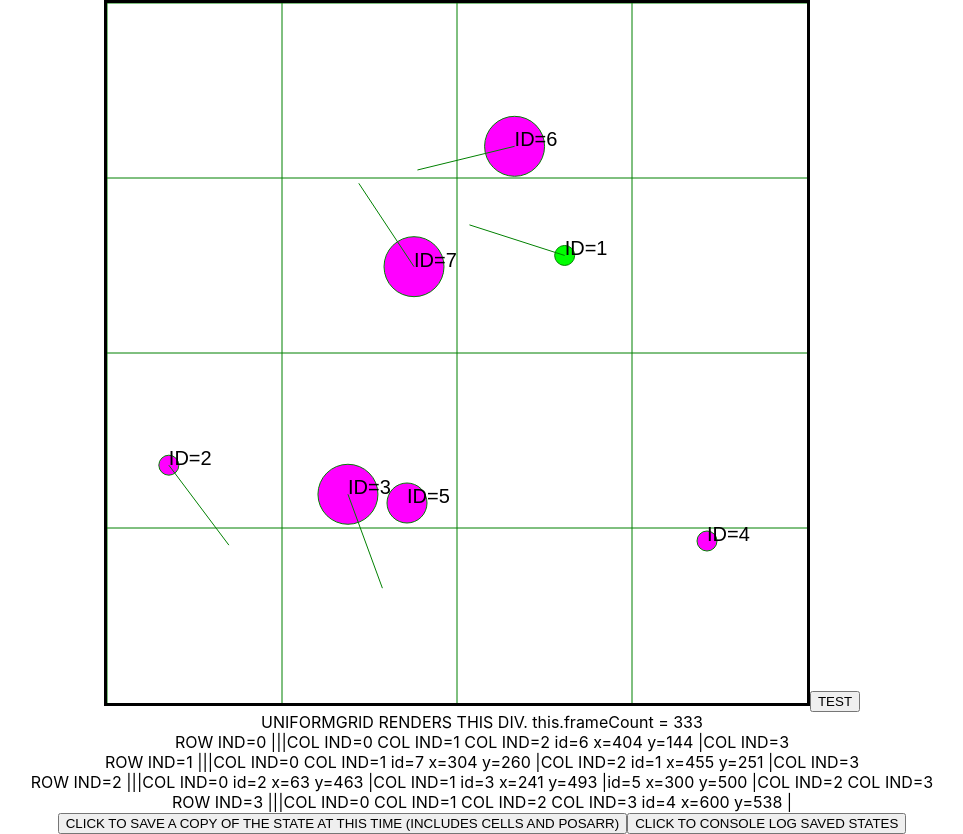
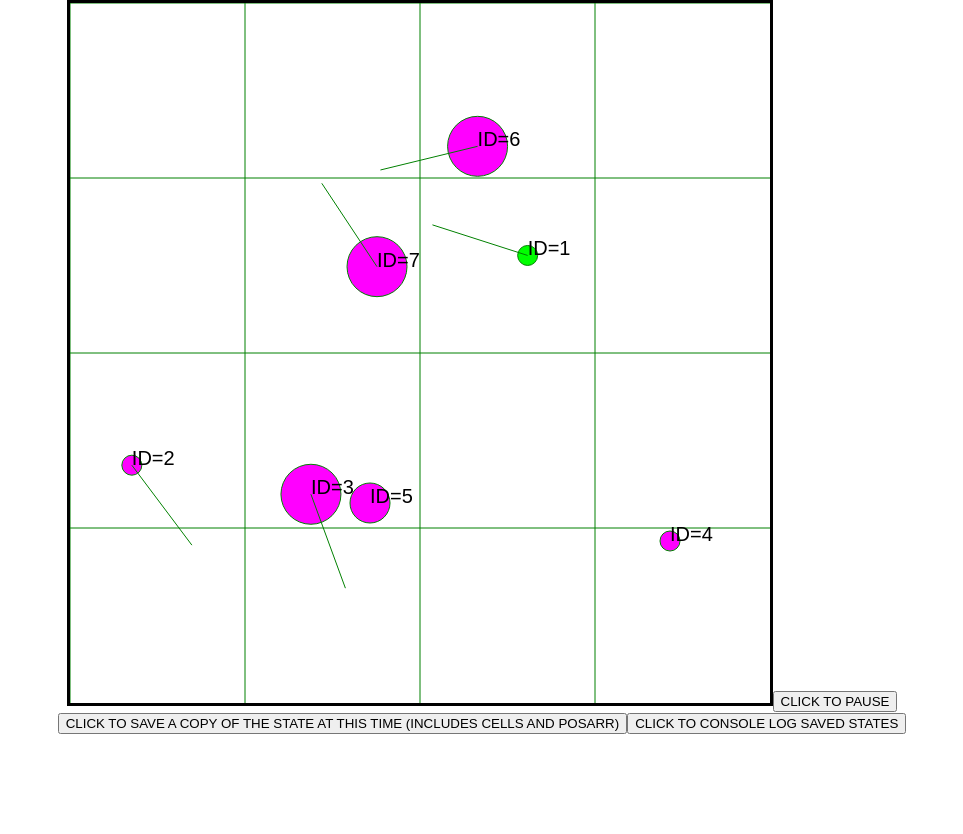
Before and after one commit to unary-code/particle-simulator-demo-1, a React (Create React App) app: page / in a window 1280 px wide. Shown: the whole page, without its empty margins (158-1121 px from the left). After the commit the page ends 800 px from the top, so only its background shows below. Built offline with nearby package versions, Linux system fonts and the light colour scheme.

Commit message:
Refactored some code. 1/4/21

```diff
--- a/src/App.js
+++ b/src/App.js
@@ -1,5 +1,6 @@
 import './App.css';
 import Canvas from './Canvas.js'
+import CanvasNew from './CanvasNew.js'
 import React, {useState, useRef} from 'react'
 import UniformGrid from './UniformGrid.js'
 import DisplayGrid from './DisplayGrid.js'
@@ -252,7 +253,12 @@ export const isCollisionWithWall = (pos1) => {
 
 function App() {
 
-  const uniformGridRef = React.createRef()
+  //const [isPaused, setIsPaused] = useState(false);
+
+  const canvasRef = useRef(null)
+  const uniformGridRef = useRef(null)
+
+  let isRunOut = false;
 
   const BALL_RADIUS = 40;
 
@@ -609,7 +615,24 @@ let posArr = [
     updateDraw();
   }
 
+
+
+  const updateRunOut = (isRunOutNew) => {
+    console.log("IN APP.JS, updateRunOut RUN");
+
+    console.log("uniformGridRef.current=", uniformGridRef.current);
+    console.log("canvasRef.current=", canvasRef.current);
+
+    //setIsPaused(isPausedNew);
+
+    //canvasRef.current.updateRunOut(isRunOutNew);
+
+    isRunOut = isRunOutNew;
+    console.log("IN APP.JS, isRunOut=", isRunOut);
+  }
+
   const setup = () => {
+
   generatePos(0);
   speedUp(20);
   console.log("after generatePos, posArr=", posArr);
@@ -643,9 +666,22 @@ let posArr = [
     */
   return (
     <div className="App">
-      <Canvas draw={draw} updateDraw={updateDraw} clickAction={updateFrame} width={CVS_WIDTH} height={CVS_HEIGHT} posArr={posArr} CVS_WIDTH={CVS_WIDTH} CVS_HEIGHT={CVS_HEIGHT} NUM_CELLS={NUM_CELLS}/>
+      {/*
+      <CanvasNew ref={canvasRef} clickMe={() => {console.log(canvasRef)}}
+      isRunOut={isRunOut}
+      draw={draw} updateDraw={updateDraw} clickAction={updateFrame} width={CVS_WIDTH} height={CVS_HEIGHT} posArr={posArr} CVS_WIDTH={CVS_WIDTH} CVS_HEIGHT={CVS_HEIGHT} NUM_CELLS={NUM_CELLS}
+      />
+      */}
 
-      <UniformGrid ref={uniformGridRef} posArr={posArr} CVS_WIDTH={CVS_WIDTH} CVS_HEIGHT={CVS_HEIGHT} NUM_CELLS={NUM_CELLS} />
+      <Canvas
+      ref={canvasRef}
+      //key={isRunOut}
+      isRunOut={isRunOut}
+      draw={draw} updateDraw={updateDraw} clickAction={updateFrame} width={CVS_WIDTH} height={CVS_HEIGHT} posArr={posArr} CVS_WIDTH={CVS_WIDTH} CVS_HEIGHT={CVS_HEIGHT} NUM_CELLS={NUM_CELLS}
+      //isPaused={isPaused}
+      />
+
+      <UniformGrid ref={uniformGridRef} posArr={posArr} CVS_WIDTH={CVS_WIDTH} CVS_HEIGHT={CVS_HEIGHT} NUM_CELLS={NUM_CELLS} updateRunOut={updateRunOut}/>
 
       {/*
       <DisplayGrid cells={ug.getCells()}/>
--- a/src/Canvas.js
+++ b/src/Canvas.js
@@ -6,18 +6,43 @@ const Canvas = (props) => {
 
     const {draw, updateDraw, clickAction, posArr, CVS_WIDTH, CVS_HEIGHT, NUM_CELLS, ...rest} = props;
 
+    // CLICKFLAG IS UNUSED (DELETE IT)
     const [clickFlag, setClickFlag] = useState(false);
 
-    let clickMode = false;
+    //let clickMode = false;
 
-    let key = 'shit'
-;
+    let key = 'test';
+
+    const [clickMode, setClickMode] = useState(false);
+
+    //const [isRunOut, setIsRunOut] = useState(false);
+
+    const [testRunOut, setTestRunOut] = useState(props.isRunOut);
+
+    const updatePause = (isPausedNew) => {
+      console.log("IN CANVAS props.isRunOut=", props.isRunOut);
+      if (props.isRunOut) {
+        return;
+      }
+      //setClickMode(!clickMode);
+      setClickMode(isPausedNew);
+      console.log("In CANVAS, updatePause RUN clickMode=", clickMode)
+    }
+
+    /*
+    const updateRunOut = (isRunOutNew) => {
+      setIsRunOut(isRunOutNew);
+      setClickMode(true);
+      console.log("In CANVAS, updatePause RUN isRunOutNew=", isRunOutNew)
+    }
+    */
+
     // const draw = props.draw;
     // const updateDraw = props.updateDraw;
 
     //console.log("draw=", draw);
     //console.log("updateDraw=", updateDraw);
-  const {canvasRef, clickFunction} = useCanvas({key, draw, updateDraw})
+  const {canvasRef, clickFunction} = useCanvas({key, draw, updateDraw, updatePause})
 
   //call resizeCanvas function everytime Canvas is updated
     //resizeCanvas function sets the CSS attributes width and height equal to the practical JS clientRect width and height
@@ -45,9 +70,33 @@ const Canvas = (props) => {
   // <button onClick={() => { const canv = canvasRef.current; console.log("canvasRef.current=", canv); clickAction(canv.getContext('2d')); }}>CLICK ME</button>
     // <button onClick={() => {console.log("clickMode before", clickMode); key = key+'d'; clickMode = !clickMode; console.log("clickMode after", clickMode);}}>TEST</button>
 
+    /*
+    const updatePause = (isPausedNew) => {
+      setClickMode(isPausedNew);
+    }
+    */
+
+    useEffect(() => {
+      console.log("In CANVAS, useEffect clickMode=", clickMode);
+    }, [clickMode]);
+
+    useEffect(() => {
+      console.log("In CANVAS, useEffect isPaused=", props.isPaused);
+    }, [props.isPaused]);
+
+    useEffect(() => {
+      console.log("In CANVAS, useEffect isRunOut=", props.isRunOut);
+    }, props.isRunOut);
+
+    useEffect(() => {
+      console.log("In CANVAS, useEffect testRunOut=", testRunOut);
+    }, testRunOut);
+
   return <React.Fragment>
     <canvas ref={canvasRef} style={{border: '3px solid black'}} {...props} onClick={increaseSize}/>
-    <button onClick={clickFunction}>TEST</button>
+    <button onClick={clickFunction}>
+      {props.isRunOut?("CLICK WON'T RESUME THE SIMULATION BECAUSE MAXIMUM TIME REACHED."):("CLICK TO " + ((clickMode)?"RESUME":"PAUSE"))
+    }</button>
     {/*
     <div>ug.var1= {ug.var1}</div>
     */}
--- /dev/null
+++ b/src/CanvasNew.js
@@ -0,0 +1,70 @@
+import React, {Component} from 'react'
+import useCanvas from './useCanvas'
+//import resizeCanvas from './resizeCanvas'
+
+const CanvasFunction = (props) => {
+
+    const {key, draw, updateDraw, updatePause} = props;
+    //const {canvasRef, clickFunction} = useCanvas({key, draw, updateDraw, updatePause})
+
+    const {canvasRef, clickFunction} = {canvasRef: 1, clickFunction: 2};
+    return {canvasRef, clickFunction};
+}
+
+class CanvasNew extends Component {
+
+    constructor(props) {
+        super(props)
+        const {draw, updateDraw, clickAction, posArr, CVS_WIDTH, CVS_HEIGHT, NUM_CELLS, ...rest} = props;
+
+        this.clickFunction = props.clickMe;
+
+        this.draw = draw;
+        this.updateDraw = updateDraw;
+        this.clickAction = clickAction;
+        this.posArr = posArr;
+        this.CVS_WIDTH = CVS_WIDTH;
+        this.CVS_HEIGHT = CVS_HEIGHT;
+        this.NUM_CELLS = NUM_CELLS;
+
+        const key = "test1";
+        //const {canvasRef, clickFunction} = CanvasFunction(key, draw, updateDraw, this.updatePause);
+        //this.canvasRef = canvasRef;
+        //this.clickFunction = clickFunction;
+
+        this.test = 3;
+
+        //const {canvasRef, clickFunction} = useCanvas({key, draw, updateDraw, updatePause})
+        //this.canvasRef = canvasRef;
+        //this.clickFunction = clickFunction;
+    }
+
+    updatePause = (isPausedNew) => {
+        // console.log("IN CANVASNEW props.isRunOut=", props.isRunOut);
+        // if (props.isRunOut) {
+        //   return;
+        // }
+
+        this.setState({...this.state, clickMode: isPausedNew})
+        //setClickMode(!clickMode);
+        //setClickMode(isPausedNew);
+        console.log("In CANVASNEW, updatePause RUN clickMode=", this.state.clickMode)
+    }
+
+    render() {
+        //return (<div onClick={() => this.clickFunction()}>Testing</div>)
+        return <React.Fragment>
+        <canvas ref={this.canvasRef} style={{border: '3px solid black'}} {...this.props}
+        //onClick={increaseSize}
+        />
+        <button onClick={this.clickFunction}>
+          {("CLICK TO " +"RESUME")
+        }</button>
+        {/*
+        <div>ug.var1= {ug.var1}</div>
+        */}
+        </React.Fragment>
+    }
+}
+
+export default CanvasNew
--- a/src/UniformGrid.js
+++ b/src/UniformGrid.js
@@ -19,6 +19,7 @@ class UniformGrid extends Component {
         this.done = false;
         this.testFc = 0;
         this.maxFc = 500;
+        //this.maxFc = 500;
         //this.maxFc = 870;
         //this.maxFc = 28;
         //this.maxFc = 32;
@@ -187,11 +188,14 @@ class UniformGrid extends Component {
     updateDraw(timeRate) {
 
         if (this.testFc > this.maxFc) {
-            console.log("updateDraw() returned since this.testFc was > than " + this.maxFc);
+            console.log("updateDraw() returned because this.testFc was > than " + this.maxFc);
             if (this.testFc < this.maxFc + 2) {
                 this.printGrid();
+                this.props.updateRunOut(true);
             }
             this.testFc++;
+
+
             return this.posArr;
         }
 
@@ -576,10 +580,11 @@ class UniformGrid extends Component {
     render() {
         return (
             <div>
+                {/*
                 UNIFORMGRID RENDERS THIS DIV. this.frameCount = {this.testFc}
                 <br />
                 {this.getDisplay()}
-
+                */}
                 <button onClick={() => {this.saveState()}}>CLICK TO SAVE A COPY OF THE STATE AT THIS TIME (INCLUDES CELLS AND POSARR)</button>
 
                 <button onClick={() => {this.printSavedStates()}}>CLICK TO CONSOLE LOG SAVED STATES</button>
--- a/src/useCanvas.js
+++ b/src/useCanvas.js
@@ -9,7 +9,10 @@ const useCanvas = (props) => {
 
     //const [clickMode, setClickMode] = useState(false);
     let clickMode = useRef(false);
-    const [restart, setRestart] = useState(false);
+
+    // RESTART IS USED AS A DEPENDENCY FOR THE USEEFFECT THAT CALLS THE RENDER FUNCTION
+    // THAT WILL (IF !CLICKMODE.CURRENT) KEEP ANIMATING AND UPDATING THE CANVAS
+    const [restartTrigger, setRestartTrigger] = useState(false);
 
     let frameCount = 0
 
@@ -21,22 +24,23 @@ const useCanvas = (props) => {
       //setClickMode(!clickMode, () => { console.log("clickMode after=", clickMode);});
       clickMode.current = !clickMode.current;
       console.log("clickMode after=", clickMode.current);
+      props.updatePause(clickMode.current);
       if (!clickMode.current) {
         console.log("restart is changed thru setRestart");
-        setRestart(!restart);
+        setRestartTrigger(!restartTrigger);
       }
     }
 
     useEffect(() => {
       console.log("clickMode after in useEffect=", clickMode);
-      console.log("restart before in useEffect= ", restart);
+      console.log("restartTrigger before in useEffect= ", restartTrigger);
       /*
       if (!clickMode.current) {
         console.log("restart is changed thru setRestart");
         setRestart(!restart);
       }
       */
-      console.log("restart after = ", restart);
+      console.log("restartTrigger after = ", restartTrigger);
     }, [clickMode.current]);
 
     /*
@@ -97,7 +101,7 @@ const useCanvas = (props) => {
     return () => {
       window.cancelAnimationFrame(animationFrameId)
     }
-  }, [draw, updateDraw, restart])
+  }, [draw, updateDraw, restartTrigger])
 
 
   /*
```
